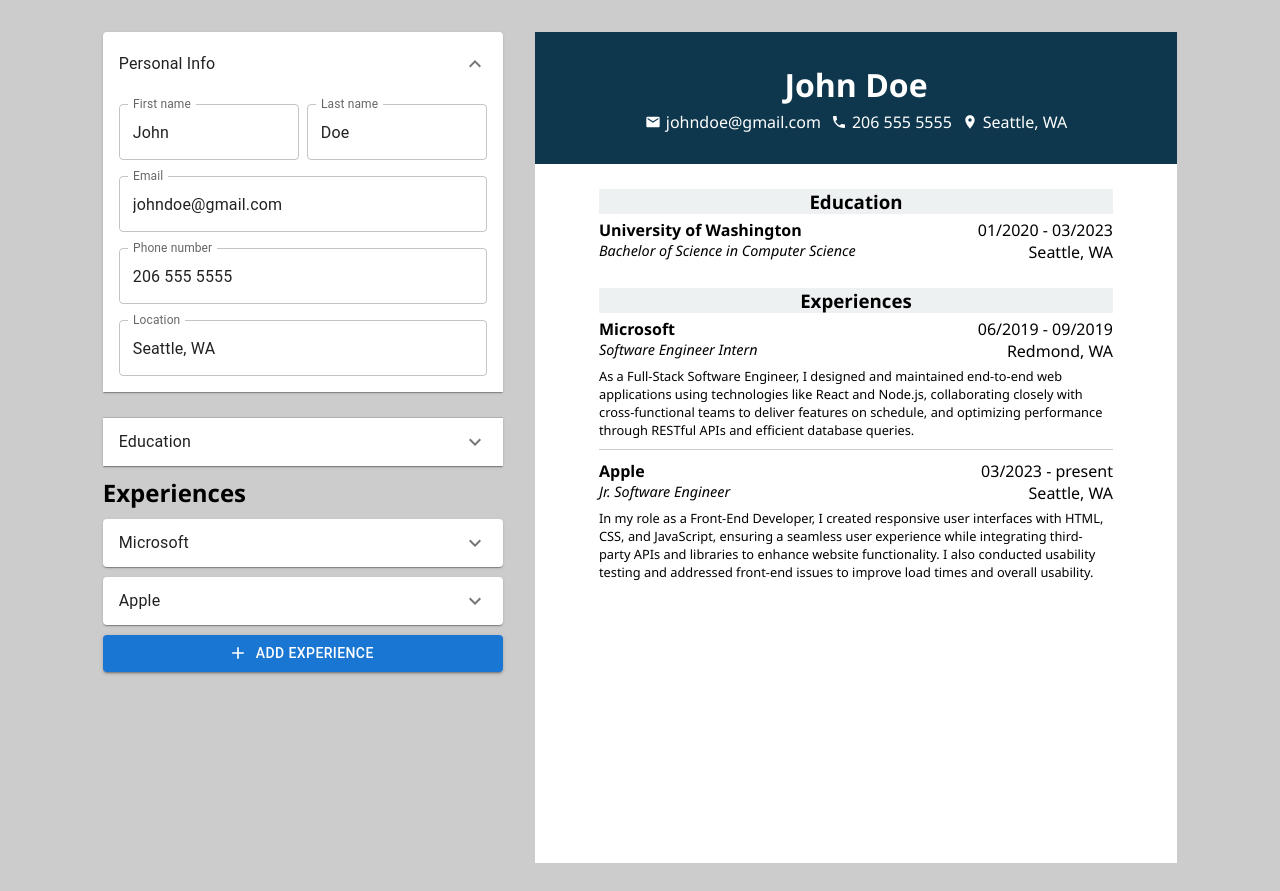
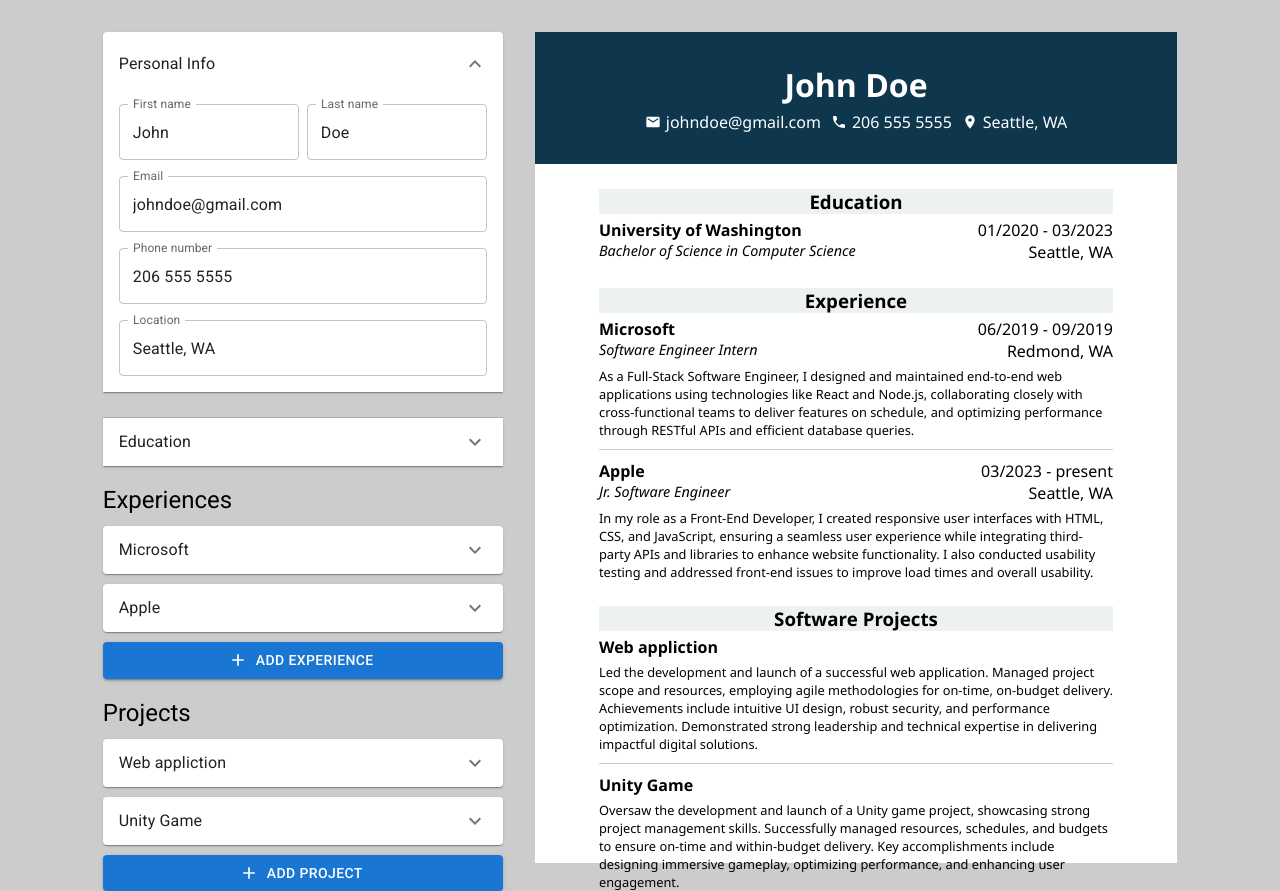
Before and after one commit to rivereh/cv-builder, a React (Vite) app: page / in a window 1280 px wide. Before the commit the page ends 863 px from the top, so only its background shows below. Built offline with nearby package versions, Linux system fonts and the light colour scheme.

Commit message:
Add project section

```diff
--- a/package.json
+++ b/package.json
@@ -15,6 +15,7 @@
   "dependencies": {
     "@emotion/react": "^11.11.1",
     "@emotion/styled": "^11.11.0",
+    "@fontsource/roboto": "^5.0.8",
     "@mui/icons-material": "^5.14.12",
     "@mui/material": "^5.14.12",
     "react": "^18.2.0",
--- a/src/App.jsx
+++ b/src/App.jsx
@@ -25,6 +25,10 @@ import ExpandMoreIcon from '@mui/icons-material/ExpandMore'
 import Stack from '@mui/material/Stack'
 import TextareaAutosize from '@mui/material/TextareaAutosize'
 import Button from '@mui/material/Button'
+import '@fontsource/roboto/300.css'
+import '@fontsource/roboto/400.css'
+import '@fontsource/roboto/500.css'
+import '@fontsource/roboto/700.css'
 
 function App() {
   const [userInfo, setUserInfo] = useState(defaultUser)
@@ -35,7 +39,7 @@ function App() {
   const [mobile, setMobile] = useState(userInfo.mobile)
   const [location, setLocation] = useState(userInfo.location)
   const [experiences, setExperiences] = useState(userInfo.experiences)
-  const [expanded, setExpanded] = useState('')
+  const [projects, setProjects] = useState(userInfo.projects)
 
   const handleChange = (panel) => (event, isExpanded) => {
     setExpanded(isExpanded ? panel : false)
@@ -87,6 +91,21 @@ function App() {
     })
   }
 
+  function handleProjectFormChange(e) {
+    const key = e.target.name
+    const id = e.target.id
+    const value = e.target.value
+
+    setProjects((prevProjects) => {
+      return prevProjects.map((project) => {
+        if (project.id == id) {
+          return { ...project, [key]: value }
+        }
+        return project
+      })
+    })
+  }
+
   function handleAddExperienceForm() {
     let newExperience = {
       id: uuid(),
@@ -95,8 +114,18 @@ function App() {
       startDate: '',
       endDate: '',
       location: '',
+      description: '',
     }
     setExperiences([...experiences, newExperience])
+  }
+
+  function handleAddProjectForm() {
+    let newProject = {
+      id: uuid(),
+      name: '',
+      description: '',
+    }
+    setProjects([...projects, newProject])
   }
 
   function handleRemoveExperienceForm(e) {
@@ -105,6 +134,14 @@ function App() {
       return experience.id !== id
     })
     setExperiences(newExperiences)
+  }
+
+  function handleRemoveProjectForm(e) {
+    const id = e.target.getAttribute('id')
+    const newProjects = projects.filter((experience) => {
+      return experience.id !== id
+    })
+    setProjects(newProjects)
   }
 
   // function addExperienceForm(experience) {
@@ -167,14 +204,18 @@ function App() {
           onChange={handleEducationFormChange}
         />
 
-        <h2>Experiences</h2>
+        <Typography variant='h5' sx={{ marginTop: 1 }}>
+          Experiences
+        </Typography>
 
         {experiences.map((experience) => (
           // <ExperienceForm key={experience.id} experience={experience} />
           <div key={experience.id} className='experience-form'>
             <Accordion>
               <AccordionSummary expandIcon={<ExpandMoreIcon />}>
-                <Typography>{experience.employer ? experience.employer : 'Experience'}</Typography>
+                <Typography>
+                  {experience.employer ? experience.employer : 'Experience'}
+                </Typography>
               </AccordionSummary>
               <AccordionDetails>
                 <Stack spacing={2}>
@@ -245,6 +286,55 @@ function App() {
         >
           Add Experience
         </Button>
+        <Typography variant='h5' sx={{ marginTop: 1 }}>
+          Projects
+        </Typography>
+        {projects.map((project) => (
+          // <ExperienceForm key={experience.id} experience={experience} />
+          <div key={project.id} className='experience-form'>
+            <Accordion>
+              <AccordionSummary expandIcon={<ExpandMoreIcon />}>
+                <Typography>
+                  {project.name ? project.name : 'Project'}
+                </Typography>
+              </AccordionSummary>
+              <AccordionDetails>
+                <Stack spacing={2}>
+                  <TextField
+                    value={project.name}
+                    label='Project Name'
+                    name='name'
+                    id={project.id}
+                    onChange={handleProjectFormChange}
+                  />
+                  <TextareaAutosize
+                    minRows={3}
+                    value={project.description}
+                    name='description'
+                    id={project.id}
+                    onChange={handleProjectFormChange}
+                  />
+                  <Button
+                    id={project.id}
+                    onClick={handleRemoveProjectForm}
+                    variant='contained'
+                    color='error'
+                    startIcon={<DeleteIcon />}
+                  >
+                    Delete Project
+                  </Button>
+                </Stack>
+              </AccordionDetails>
+            </Accordion>
+          </div>
+        ))}
+        <Button
+          onClick={handleAddProjectForm}
+          variant='contained'
+          startIcon={<AddIcon />}
+        >
+          Add Project
+        </Button>
       </div>
       <div className='resume'>
         <div className='resume-header'>
@@ -285,7 +375,7 @@ function App() {
           </div>
         </div>
         <div className='experiences'>
-          <h3>Experiences</h3>
+          <h3>Experience</h3>
           {experiences.map((experience) => (
             <div key={experience.id} className='experience'>
               <div className='experience-info'>
@@ -304,6 +394,15 @@ function App() {
             </div>
           ))}
         </div>
+        <div className='experiences'>
+          <h3>Software Projects</h3>
+          {projects.map((project) => (
+            <div key={project.id} className='experience'>
+              <p className='bold'>{project.name}</p>
+              <p className='description'>{project.description}</p>
+            </div>
+          ))}
+        </div>
       </div>
     </div>
   )
--- a/src/defaultUser.js
+++ b/src/defaultUser.js
@@ -35,4 +35,18 @@ export const defaultUser = {
         'In my role as a Front-End Developer, I created responsive user interfaces with HTML, CSS, and JavaScript, ensuring a seamless user experience while integrating third-party APIs and libraries to enhance website functionality. I also conducted usability testing and addressed front-end issues to improve load times and overall usability.',
     },
   ],
+  projects: [
+    {
+      id: uuid(),
+      name: 'Web appliction',
+      description:
+        'Led the development and launch of a successful web application. Managed project scope and resources, employing agile methodologies for on-time, on-budget delivery. Achievements include intuitive UI design, robust security, and performance optimization. Demonstrated strong leadership and technical expertise in delivering impactful digital solutions.',
+    },
+    {
+      id: uuid(),
+      name: 'Unity Game',
+      description:
+        'Oversaw the development and launch of a Unity game project, showcasing strong project management skills. Successfully managed resources, schedules, and budgets to ensure on-time and within-budget delivery. Key accomplishments include designing immersive gameplay, optimizing performance, and enhancing user engagement.',
+    },
+  ],
 }
--- a/src/main.jsx
+++ b/src/main.jsx
@@ -2,7 +2,7 @@ import React from 'react'
 import ReactDOM from 'react-dom/client'
 import App from './App.jsx'
 import './index.css'
-import FormHandler from './FormHandler.jsx'
+
 
 ReactDOM.createRoot(document.getElementById('root')).render(
   <React.StrictMode>
```
Also changed, not shown: 1 other file (tests, documents, lock files or other folders).
